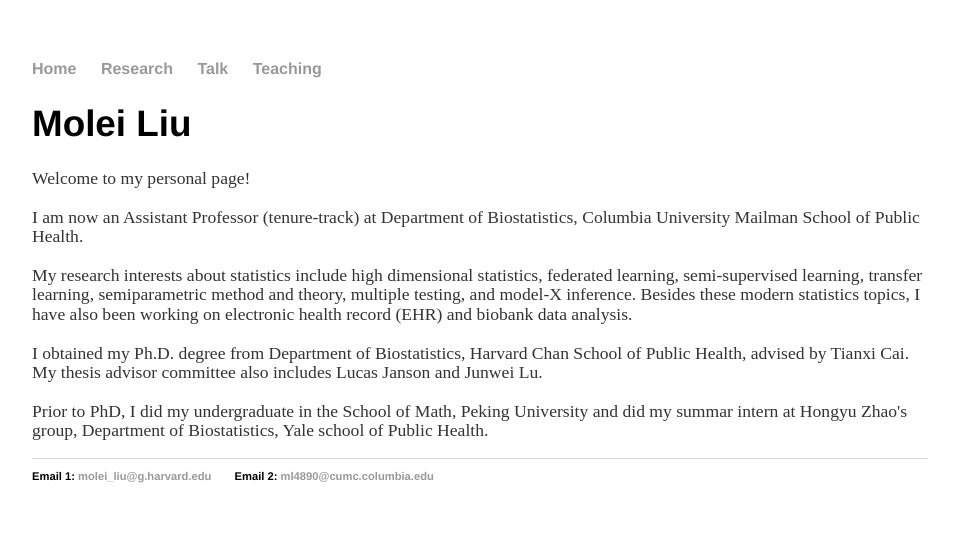
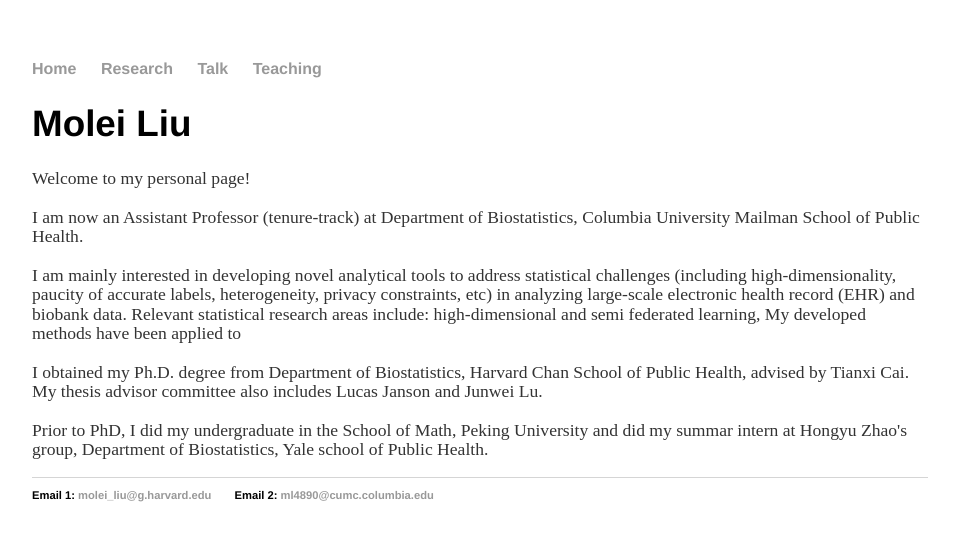
Before and after one commit to moleibobliu/moleibobliu.github.io, a Jekyll site: the page built from index.html, in a window 1280 px wide. Shown: the top 541 px of the page, without its empty margins (160-1119 px from the left). Built offline with Jekyll 4.4.1, drawn with Linux system fonts in a browser that asks for light colours.

Commit message:
Update index.html

```diff
--- a/index.html
+++ b/index.html
@@ -8,8 +8,11 @@
 		<br />
 		<br /> I am now an Assistant Professor (tenure-track) at Department of Biostatistics, Columbia University Mailman School of Public Health.
 		<br />
-		<br /> My research interests about statistics include high dimensional statistics, federated learning, semi-supervised learning, transfer learning,
-		semiparametric method and theory, multiple testing, and model-X inference. Besides these modern statistics topics, I have also been working on electronic health record (EHR) and biobank data analysis.
+		<br /> I am mainly interested in developing novel analytical tools to address statistical challenges
+		(including high-dimensionality, paucity of accurate labels, heterogeneity, privacy constraints, etc)
+		in analyzing large-scale electronic health record (EHR) and biobank data.
+		Relevant statistical research areas include: high-dimensional and semi federated learning,
+		My developed methods have been applied to
 		<br />
 		<br /> I obtained my Ph.D. degree from Department of Biostatistics, Harvard Chan School of Public Health, advised by Tianxi Cai.
 		My thesis advisor committee also includes Lucas Janson and Junwei Lu.
```
